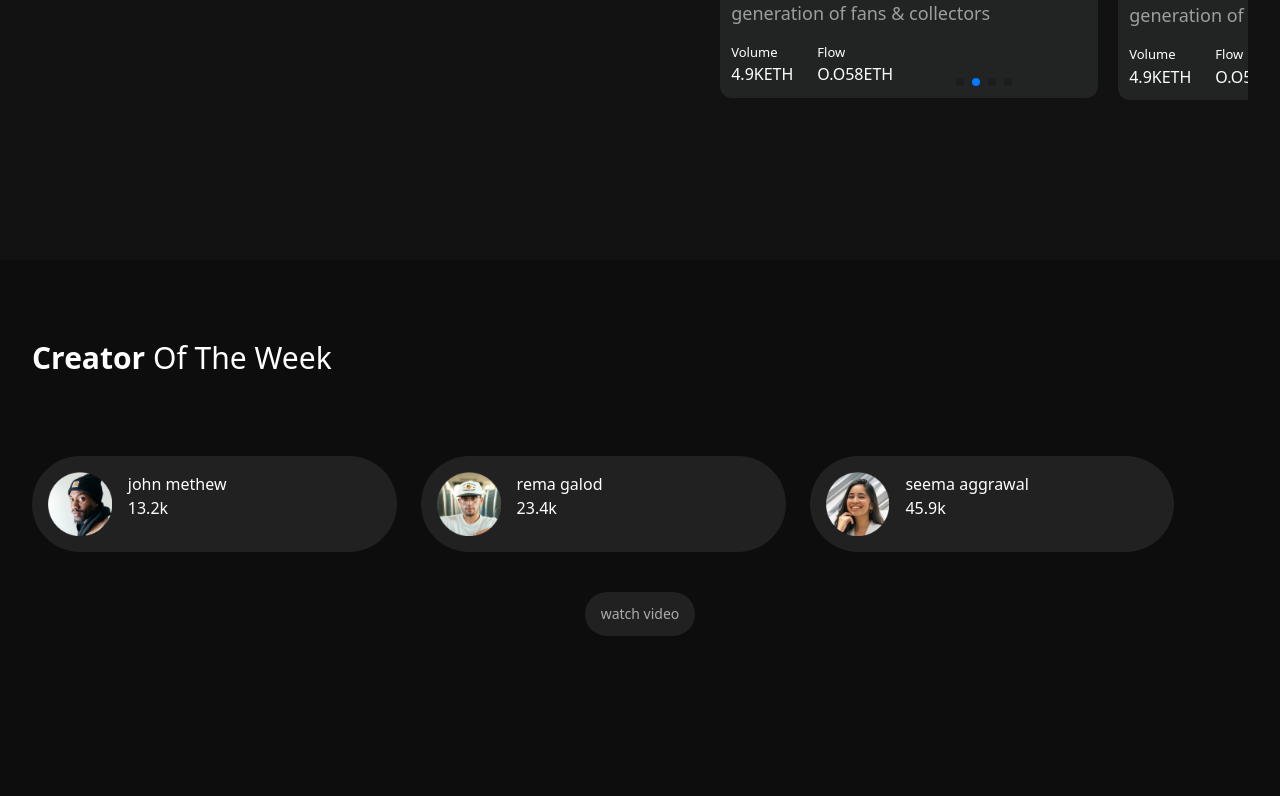
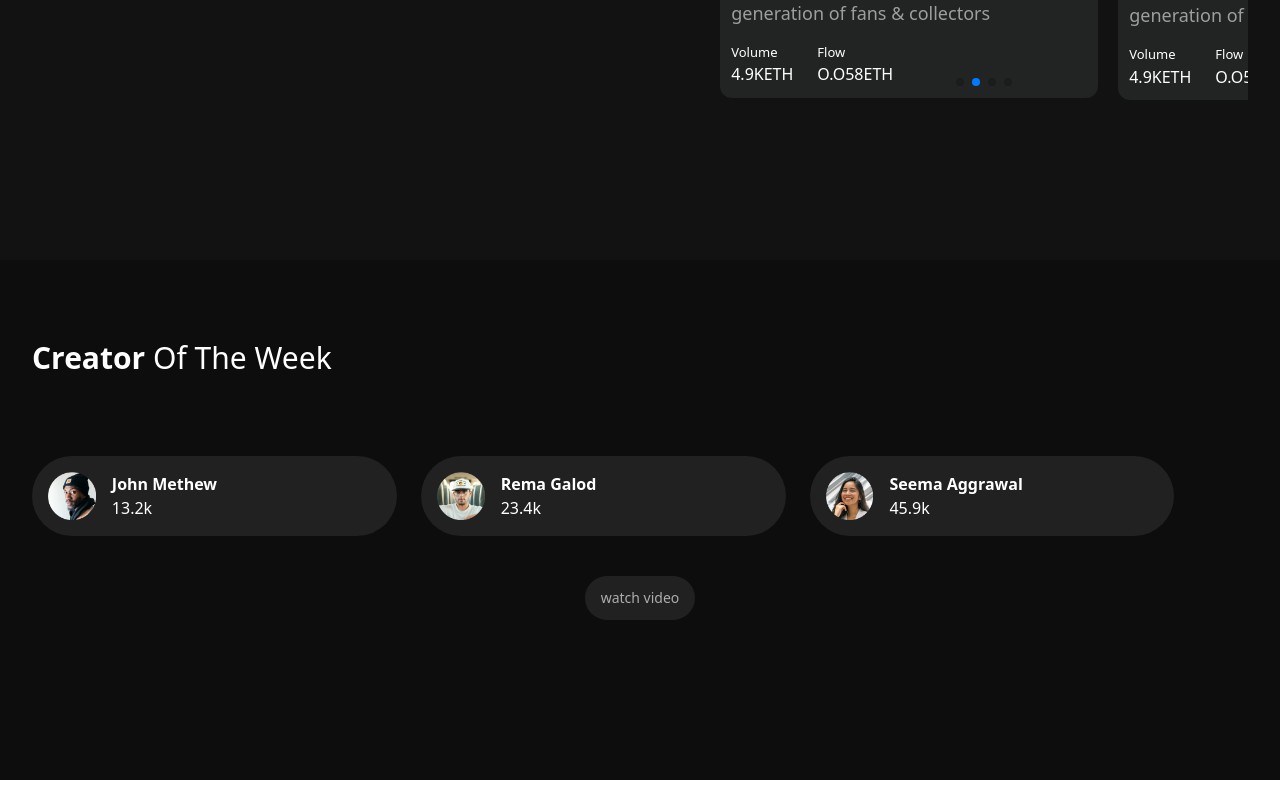
Before and after one commit to Victor-olabisi/NFT-landingPage, a React (Vite) app: page / in a window 1280 px wide. Shown: the part 3947-4743 px from the top of the page. Built offline with nearby package versions, Linux system fonts and the light colour scheme.

Commit message:
adjust footer component

```diff
--- a/src/component/Footer.jsx
+++ b/src/component/Footer.jsx
@@ -12,9 +12,9 @@ const Footer = () => {
           const { id, star, name, image } = creator;
           return (
             <div className="bg-[#212122] p-[1rem] pr-[5rem] w-[100%] sm:w-[45%] lg:w-[30%] rounded-full flex gap-x-[1rem]">
-              <img src={image} alt="" className="h-[4rem]" />
+              <img src={image} alt="" className="h-[3rem]" />
               <div>
-                <h4>{name}</h4>
+                <h4 className="font-bold capitalize">{name}</h4>
                 <span>{star}</span>
               </div>
             </div>
```
